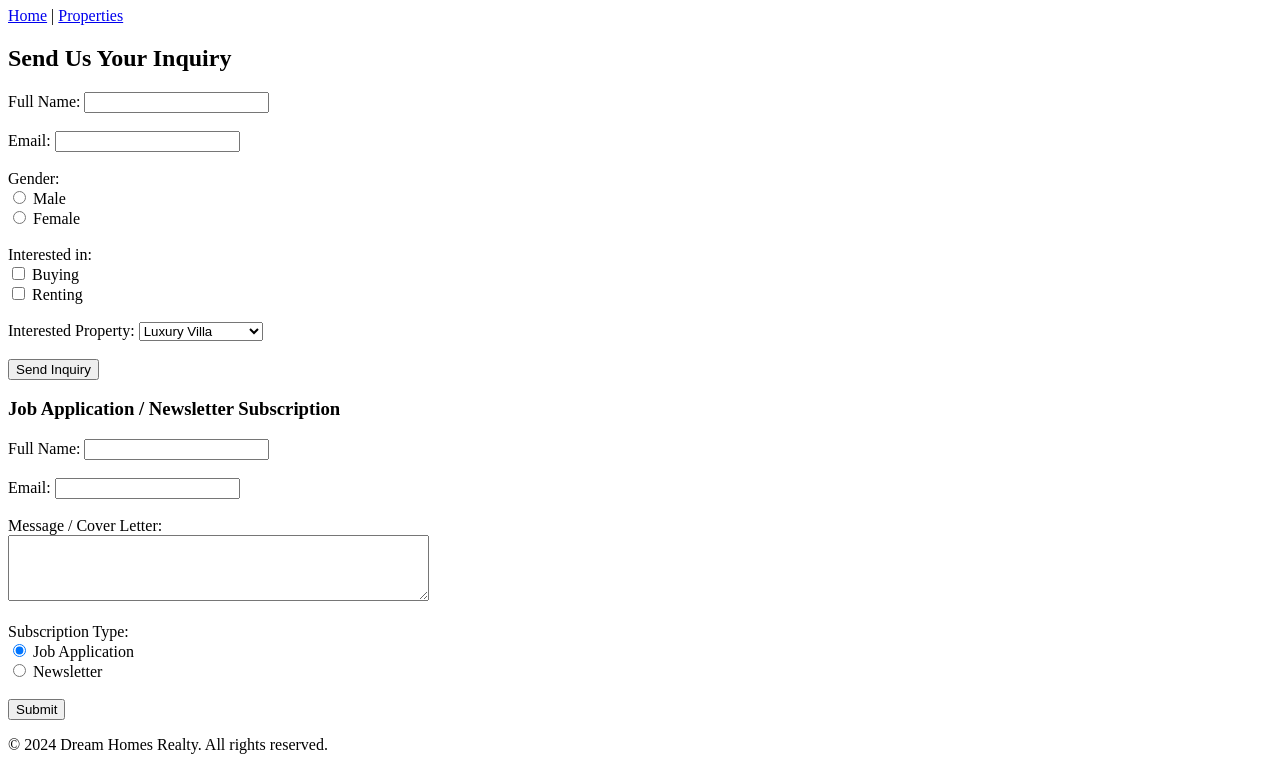
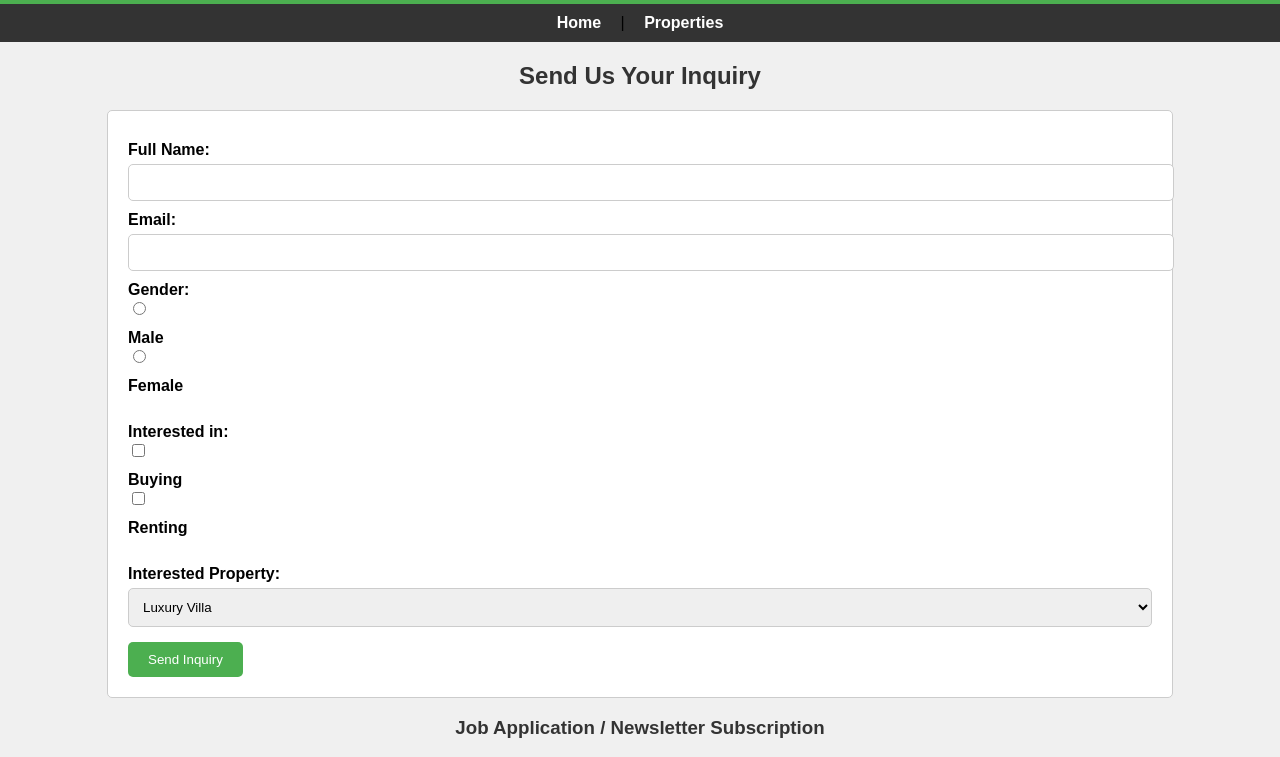
Before and after one commit to horacenjoroge/Github, a plain HTML site: page Real-estate project/third.html in a window 1280 px wide. Shown: the part 73-830 px from the top of the page. Drawn offline with Linux system fonts and the light colour scheme.

Commit message:
added css styling

```diff
--- a/Real-estate project/third.html
+++ b/Real-estate project/third.html
@@ -5,6 +5,110 @@
     <meta charset="UTF-8">
     <meta name="viewport" content="width=device-width, initial-scale=1.0">
     <title>Dream Homes Realty - Contact Us</title>
+    <style>
+        /* General Styles */
+        body {
+            font-family: Arial, sans-serif;
+            margin: 0;
+            padding: 0;
+            background-color: #f0f0f0;
+        }
+
+        /* Header Section */
+        header {
+            background-color: #4CAF50;
+            color: white;
+            text-align: center;
+            padding: 20px 0;
+        }
+
+        header h1 {
+            margin: 0;
+        }
+
+        /* Navigation Section */
+        nav {
+            background-color: #333;
+            text-align: center;
+            padding: 10px;
+        }
+
+        nav a {
+            color: white;
+            text-decoration: none;
+            margin: 0 15px;
+            font-weight: bold;
+        }
+
+        nav a:hover {
+            text-decoration: underline;
+        }
+
+        /* Form Section */
+        h2,
+        h3 {
+            text-align: center;
+            color: #333;
+        }
+
+        form {
+            width: 80%;
+            margin: 0 auto;
+            background-color: white;
+            padding: 20px;
+            border: 1px solid #ccc;
+            border-radius: 5px;
+        }
+
+        label {
+            font-weight: bold;
+            display: block;
+            margin-top: 10px;
+        }
+
+        input[type="text"],
+        input[type="email"],
+        textarea,
+        select {
+            width: 100%;
+            padding: 10px;
+            margin-top: 5px;
+            border: 1px solid #ccc;
+            border-radius: 5px;
+        }
+
+        input[type="radio"],
+        input[type="checkbox"] {
+            margin-right: 10px;
+        }
+
+        input[type="submit"] {
+            background-color: #4CAF50;
+            color: white;
+            border: none;
+            padding: 10px 20px;
+            border-radius: 5px;
+            cursor: pointer;
+            margin-top: 15px;
+        }
+
+        input[type="submit"]:hover {
+            background-color: #45a049;
+        }
+
+        /* Footer Section */
+        footer {
+            background-color: #333;
+            color: white;
+            text-align: center;
+            padding: 15px 0;
+            margin-top: 20px;
+        }
+
+        footer p {
+            margin: 0;
+        }
+    </style>
 </head>
 
 <body>
@@ -24,25 +128,25 @@
     <form action="submit.html" method="POST">
         <!-- Text Input -->
         <label for="name">Full Name:</label>
-        <input type="text" id="name" name="name" required><br><br>
+        <input type="text" id="name" name="name" required><br>
 
         <!-- Email Input -->
         <label for="email">Email:</label>
-        <input type="email" id="email" name="email" required><br><br>
+        <input type="email" id="email" name="email" required><br>
 
         <!-- Radio Buttons Example -->
-        <label for="gender">Gender:</label><br>
+        <label for="gender">Gender:</label>
         <input type="radio" id="male" name="gender" value="male">
-        <label for="male">Male</label><br>
+        <label for="male">Male</label>
         <input type="radio" id="female" name="gender" value="female">
-        <label for="female">Female</label><br><br>
+        <label for="female">Female</label><br>
 
         <!-- Checkboxes Example -->
-        <label for="interests">Interested in:</label><br>
+        <label for="interests">Interested in:</label>
         <input type="checkbox" id="buying" name="interest" value="buying">
-        <label for="buying">Buying</label><br>
+        <label for="buying">Buying</label>
         <input type="checkbox" id="renting" name="interest" value="renting">
-        <label for="renting">Renting</label><br><br>
+        <label for="renting">Renting</label><br>
 
         <!-- Dropdown Selection -->
         <label for="property">Interested Property:</label>
@@ -50,7 +154,7 @@
             <option value="luxury-villa">Luxury Villa</option>
             <option value="beach-house">Beach House</option>
             <option value="urban-apartment">Urban Apartment</option>
-        </select><br><br>
+        </select><br>
 
         <!-- Submit Button -->
         <input type="submit" value="Send Inquiry">
@@ -62,26 +166,27 @@
     <form action="submit.html" method="POST">
         <!-- Text Input for Name -->
         <label for="name">Full Name:</label>
-        <input type="text" id="name" name="name" required><br><br>
+        <input type="text" id="name" name="name" required><br>
 
         <!-- Email Input -->
         <label for="email">Email:</label>
-        <input type="email" id="email" name="email" required><br><br>
+        <input type="email" id="email" name="email" required><br>
 
         <!-- Message / Cover Letter -->
-        <label for="message">Message / Cover Letter:</label><br>
-        <textarea id="message" name="message" rows="4" cols="50" required></textarea><br><br>
+        <label for="message">Message / Cover Letter:</label>
+        <textarea id="message" name="message" rows="4" cols="50" required></textarea><br>
 
         <!-- Radio Buttons for Subscription Type -->
         <label for="subscription">Subscription Type:</label><br>
         <input type="radio" id="job-application" name="subscription" value="job-application" checked>
-        <label for="job-application">Job Application</label><br>
+        <label for="job-application">Job Application</label>
         <input type="radio" id="newsletter" name="subscription" value="newsletter">
-        <label for="newsletter">Newsletter</label><br><br>
+        <label for="newsletter">Newsletter</label><br>
 
         <!-- Submit Button -->
         <input type="submit" value="Submit">
     </form>
+
     <!-- Footer Section -->
     <footer>
         <p>&copy; 2024 Dream Homes Realty. All rights reserved.</p>
```
Also changed, not shown: Real-estate project/index.html (+90 -0 lines), Real-estate project/second.html (+107 -7 lines), 1 other file.
